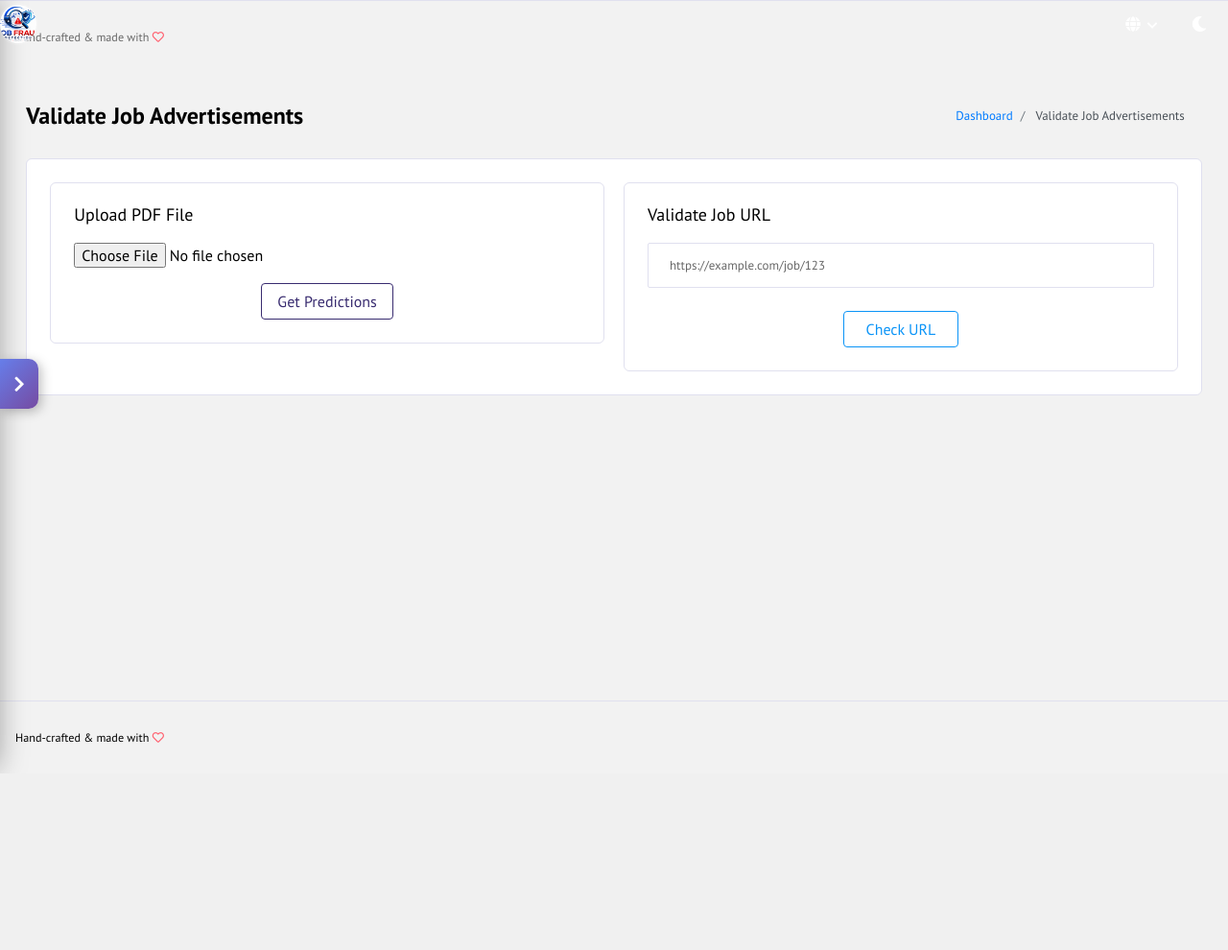
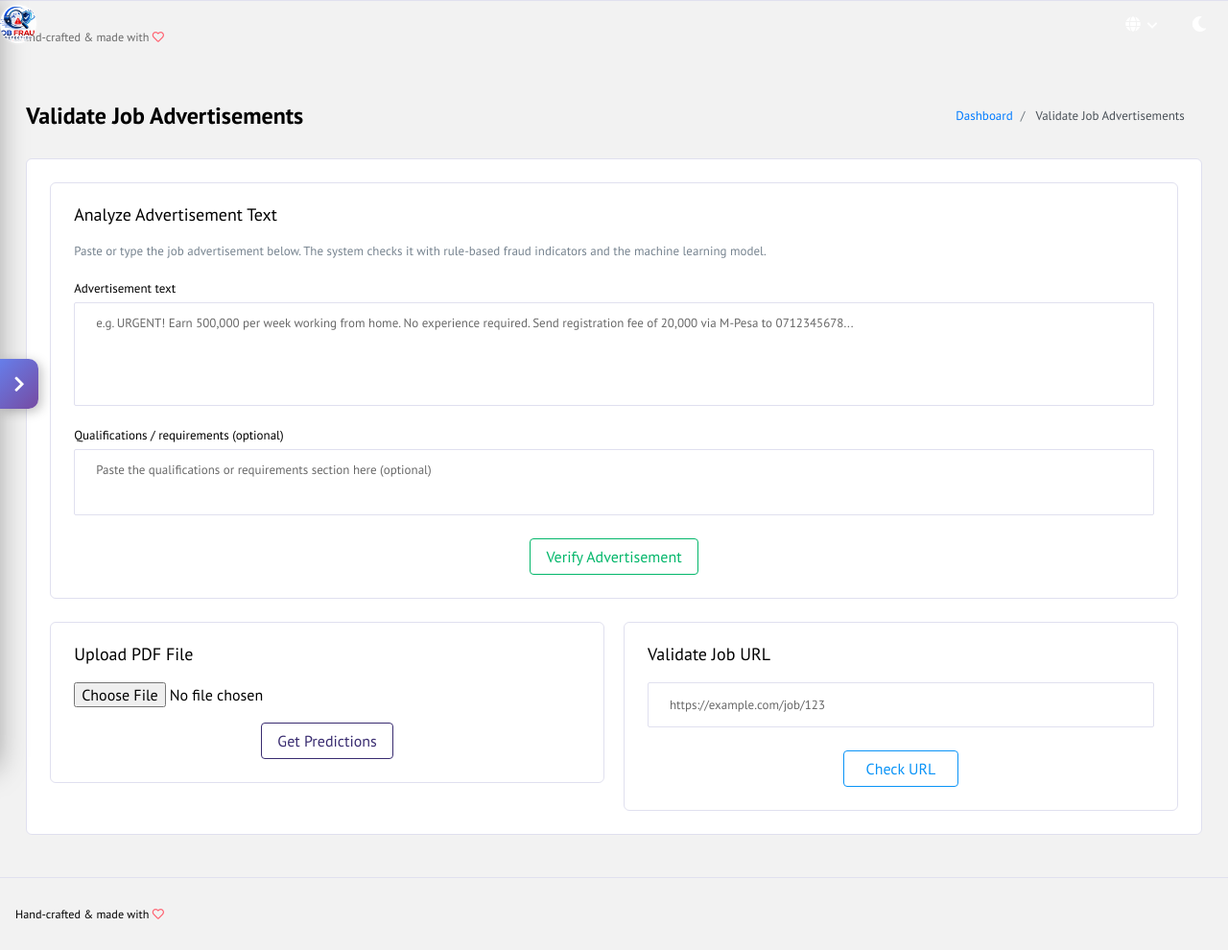
Before and after one commit to mbrangi/job-fraud-detection, a Flask app: page /predict in a window 1280 px wide. Shown: the whole page at 96% size. Before the commit the page ends 805 px from the top, so only its background shows below. Run offline with Flask 3, Linux system fonts and the light colour scheme; the visitor is signed in with stand-in values (Sample User, id 1); some libraries are stand-ins or nearby versions.

Commit message:
Add manual advertisement text analysis: rule-based fraud engine (6 weighted rules + legitimacy signals) fused with ML verdict; EN/SW translations

```diff
--- a/app.py
+++ b/app.py
@@ -402,6 +402,42 @@ def upload():
     reason = request.args.get('reason')
     return render_template('predict.html', result=result, reason=reason)
 
+@app.route('/analyze_text', methods=['POST'])
+@login_required
+def analyze_text():
+    description = request.form.get('description', '').strip()
+    qualifications = request.form.get('qualifications', '').strip()
+    if not description and not qualifications:
+        flash("Please enter the advertisement text to verify.", "warning")
+        return redirect('/predict')
+    full_text = (description + "\n" + qualifications).strip()
+
+    rule_score, triggered = rule_based_check(full_text)
+    try:
+        binary_pred, ml_label, _ = predict_job(description, qualifications)
+    except Exception as e:
+        print(f"ANALYZE TEXT ML ERROR: {e}\n{traceback.format_exc()}")
+        binary_pred, ml_label = None, None
+    label, reason = combine_verdicts(binary_pred, ml_label, rule_score, triggered)
+
+    if db:
+        try:
+            db.collection('job_ads').add({
+                'user_id': session['user_id'],
+                'filename': 'manual-text',
+                'description': full_text[:5000],
+                'result': label,
+                'reason': reason,
+                'rule_score': rule_score,
+                'created_at': firestore.SERVER_TIMESTAMP
+            })
+        except Exception as e:
+            print(f"Analyze text save error: {e}")
+    audit_log('text_analysis', session['user_id'], f"score={rule_score} verdict={label}")
+
+    return redirect(url_for('predictPage', result=label, reason=reason,
+                            rules='; '.join(triggered), score=str(rule_score)))
+
 @app.route('/history')
 @login_required
 def history():
@@ -563,6 +599,79 @@ def predict_job(description, qualifications):
     label = 'fake' if binary_pred == 1 else 'legit'
     reason = "Missing contact info or unrealistic content" if binary_pred == 1 else "Passed normality checks"
     return binary_pred, label, reason
+
+# ---------------- Rule-based verification engine ----------------
+FRAUD_RULES = [
+    {'id': 'upfront_payment', 'label': 'Upfront payment/fee requested', 'weight': 3,
+     'patterns': [r'registration fee', r'entry fee', r'joining fee', r'training fee',
+                  r'processing fee', r'application fee', r'insurance fee', r'uniform fee',
+                  r'pay\s+(?:us|a|the|via|through)', r'make\s+a?\s*payment', r'\bdeposit\b',
+                  r'm[-\s]?pesa', r'mobile money', r'tigo ?pesa', r'airtel money', r'halopesa']},
+    {'id': 'sensitive_info', 'label': 'Requests sensitive personal information', 'weight': 3,
+     'patterns': [r'send (?:your )?(?:id|passport|bank|pin|tin|otp)', r'bank (?:account|details)',
+                  r'national identifier?', r'scan of your id', r'pin code']},
+    {'id': 'too_good', 'label': 'Too-good-to-be-true promises', 'weight': 2,
+     'patterns': [r'no experience (?:needed|required)', r'work from home', r'work at home',
+                  r'earn (?:money|income|cash|up to)', r'easy money', r'guaranteed income',
+                  r'get rich', r'daily payment', r'instant (?:money|hiring|income)',
+                  r'\d{4,}\s*(?:per|a|/) ?(?:day|week)']},
+    {'id': 'urgency', 'label': 'Urgency/pressure tactics', 'weight': 1,
+     'patterns': [r'\burgent(ly)?\b', r'immediately', r'\bhurry\b', r'limited (?:slots|positions|spaces?)',
+                  r'apply now', r'\basap\b', r'closing soon', r'within 24 hours', r'first \d+ applicants']},
+    {'id': 'personal_contact', 'label': 'Personal/unofficial contact channel only', 'weight': 2,
+     'patterns': [r'whats\s?app', r'telegram', r'sms only', r'call or text', r'\bdm\b',
+                  r'inbox (?:me|us)', r'\b0[67]\d{8}\b']},
+    {'id': 'vague_employer', 'label': 'Vague or anonymous employer identity', 'weight': 1,
+     'patterns': [r'(?:international|global|renowned|reputable) company', r'our client',
+                  r'a certain company', r'an organization', r'company profile:?\s*$']},
+]
+
+LEGIT_SIGNALS = [
+    r'https?://(www\.)?[a-z0-9-]+\.(go\.tz|go\.ke|ac\.tz|ac\.ke|or\.tz|or\.ke)\b',
+    r'\b(www\.)[a-z0-9-]+\.[a-z]{2,}',
+    r'\b(plot|block|street|road|floor|suite|building)\b',
+    r'\b(dar es salaam|dodoma|mwanza|arusha|mbeya|nairobi)\b',
+    r'\b(tin|vrn|business licence|license number)\b',
+]
+
+def rule_based_check(text):
+    lowered = (text or '').lower()
+    score = 0
+    triggered = []
+    for rule in FRAUD_RULES:
+        for pat in rule['patterns']:
+            if re.search(pat, lowered):
+                score += rule['weight']
+                triggered.append(rule['label'])
+                break
+    legit_hits = sum(1 for pat in LEGIT_SIGNALS if re.search(pat, lowered))
+    score = max(0, score - min(2, legit_hits))
+    return score, triggered
+
+def combine_verdicts(binary_pred, ml_label, rule_score, triggered):
+    """Fuse ML prediction with rule-engine score into a final verdict."""
+    rules_fake = rule_score >= 5
+    rules_suspicious = 3 <= rule_score < 5
+    if binary_pred is None:
+        label = 'fake' if rules_fake else ('suspicious' if rules_suspicious else 'legit')
+    else:
+        if rules_fake or (ml_label == 'fake' and rule_score >= 3):
+            label = 'fake'
+        elif ml_label == 'fake' or rules_suspicious:
+            label = 'suspicious'
+        else:
+            label = 'legit'
+    parts = []
+    if triggered:
+        parts.append("Rule checks flagged %d red-flag point(s): %s" % (rule_score, '; '.join(triggered)))
+    else:
+        parts.append("Rule checks found no red flags (score %d)" % rule_score)
+    if binary_pred is None:
+        parts.append("ML model not consulted")
+    else:
+        parts.append("ML model verdict: %s" % ml_label.upper())
+    reason = ". ".join(parts)
+    return label, reason
 
 TRUSTED_DOMAINS = {
     'linkedin.com', 'indeed.com', 'glassdoor.com', 'monster.com', 'careerbuilder.com',
--- a/templates/predict.html
+++ b/templates/predict.html
@@ -68,6 +68,29 @@
                       {{ message }}
                     </div>
                     {% endfor %} {% endif %} {% endwith %}
+
+                    <!-- Manual text analysis -->
+                    <div class="card mb-4">
+                      <div class="card-body">
+                        <h4 class="card-title">{{ t('analyze_advert_text') }}</h4>
+                        <p class="card-description">{{ t('analyze_advert_hint') }}</p>
+                        <form method="POST" action="{{ url_for('analyze_text') }}">
+                          <div class="form-group">
+                            <label for="adDescription">{{ t('advert_text') }}</label>
+                            <textarea class="form-control" id="adDescription" name="description" rows="6"
+                              placeholder="{{ t('advert_text_placeholder') }}" required></textarea>
+                          </div>
+                          <div class="form-group">
+                            <label for="adQualifications">{{ t('qualifications_optional') }}</label>
+                            <textarea class="form-control" id="adQualifications" name="qualifications" rows="3"
+                              placeholder="{{ t('qualifications_placeholder') }}"></textarea>
+                          </div>
+                          <div align="center" class="mt-3">
+                            <button type="submit" class="btn btn-outline-success btn-fw">{{ t('verify_advert') }}</button>
+                          </div>
+                        </form>
+                      </div>
+                    </div>
 
                     <div class="row">
                       <div class="col-md-6">
@@ -146,13 +169,19 @@
       const params = new URLSearchParams(window.location.search);
       const result = params.get('result');
       const reason = params.get('reason');
+      const rules = params.get('rules');
+      const score = params.get('score');
       if (result && reason) {
         const div = document.getElementById('predictionResult');
         const alert = document.getElementById('predictionAlert');
         div.style.display = 'block';
-        const cls = result === 'fake' ? 'danger' : 'success';
+        const cls = result === 'fake' ? 'danger' : result === 'suspicious' ? 'warning' : 'success';
+        const icon = result === 'fake' ? '✖' : result === 'suspicious' ? '⚠' : '✓';
         alert.className = `alert alert-${cls}`;
-        alert.innerHTML = `<strong>{{ t('status_label') }}</strong> ${result.toUpperCase()}<br/><strong>{{ t('reason_label') }}</strong> ${reason}`;
+        let html = `<strong>${icon} {{ t('status_label') }}</strong> ${result.toUpperCase()}<br/>`;
+        if (rules) html += `<strong>{{ t('rule_checks_label') }}</strong> ${score} red-flag point(s): ${rules}<br/>`;
+        html += `<strong>{{ t('reason_label') }}</strong> ${reason}`;
+        alert.innerHTML = html;
       }
 
       document.getElementById('urlForm').addEventListener('submit', async (e) => {
@@ -200,4 +229,4 @@
   </body>
 
   <!-- Mirrored from www.urbanui.com/melody/template/pages/forms/basic_elements.html by HTTrack Website Copier/3.x [XR&CO'2014], Sat, 15 Sep 2018 06:07:34 GMT -->
-</htm
+</html>
--- a/translations/en.json
+++ b/translations/en.json
@@ -151,5 +151,13 @@
   "data_table": "Data table",
   "admin": "Admin",
   "actions": "Actions",
-  "jobs": "Jobs"
+  "jobs": "Jobs",
+  "analyze_advert_text": "Analyze Advertisement Text",
+  "analyze_advert_hint": "Paste or type the job advertisement below. The system checks it with rule-based fraud indicators and the machine learning model.",
+  "advert_text": "Advertisement text",
+  "advert_text_placeholder": "e.g. URGENT! Earn 500,000 per week working from home. No experience required. Send registration fee of 20,000 via M-Pesa to 0712345678...",
+  "qualifications_optional": "Qualifications / requirements (optional)",
+  "qualifications_placeholder": "Paste the qualifications or requirements section here (optional)",
+  "verify_advert": "Verify Advertisement",
+  "rule_checks_label": "Rule checks:"
 }
--- a/translations/sw.json
+++ b/translations/sw.json
@@ -151,5 +151,13 @@
   "data_table": "Jedwali la Data",
   "admin": "Usimamizi",
   "actions": "Vitendo",
-  "jobs": "Ajira"
+  "jobs": "Ajira",
+  "analyze_advert_text": "Chambua Maandishi ya Tangazo",
+  "analyze_advert_hint": "Weka au andika tangazo la kazi hapa chini. Mfumo utalifanyia uchunguzi wa kanuni za utapeli na modeli ya ujifunzaji mashine.",
+  "advert_text": "Maandishi ya tangazo",
+  "advert_text_placeholder": "mf. HARAKA! Pata Tsh 500,000 kwa wiki ukifanya kazi nyumbani. Hakuna uzoefu unaohitajika. Tuma ada ya usajili Tsh 20,000 kwa M-Pesa 0712345678...",
+  "qualifications_optional": "Vigezo / mahitaji (si lazima)",
+  "qualifications_placeholder": "Weka vigezo au mahitaji ya kazi hapa (si lazima)",
+  "verify_advert": "Hakiki Tangazo",
+  "rule_checks_label": "Uchunguzi wa kanuni:"
 }
```
